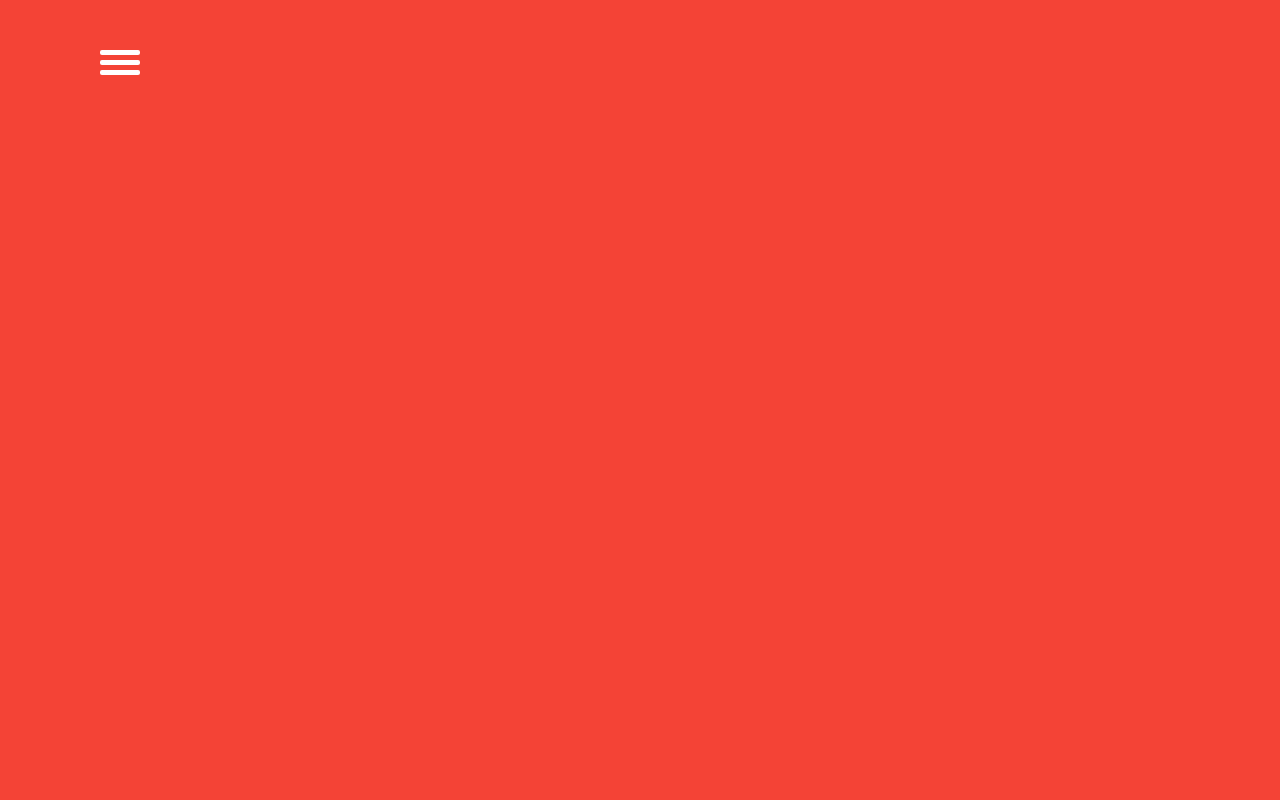
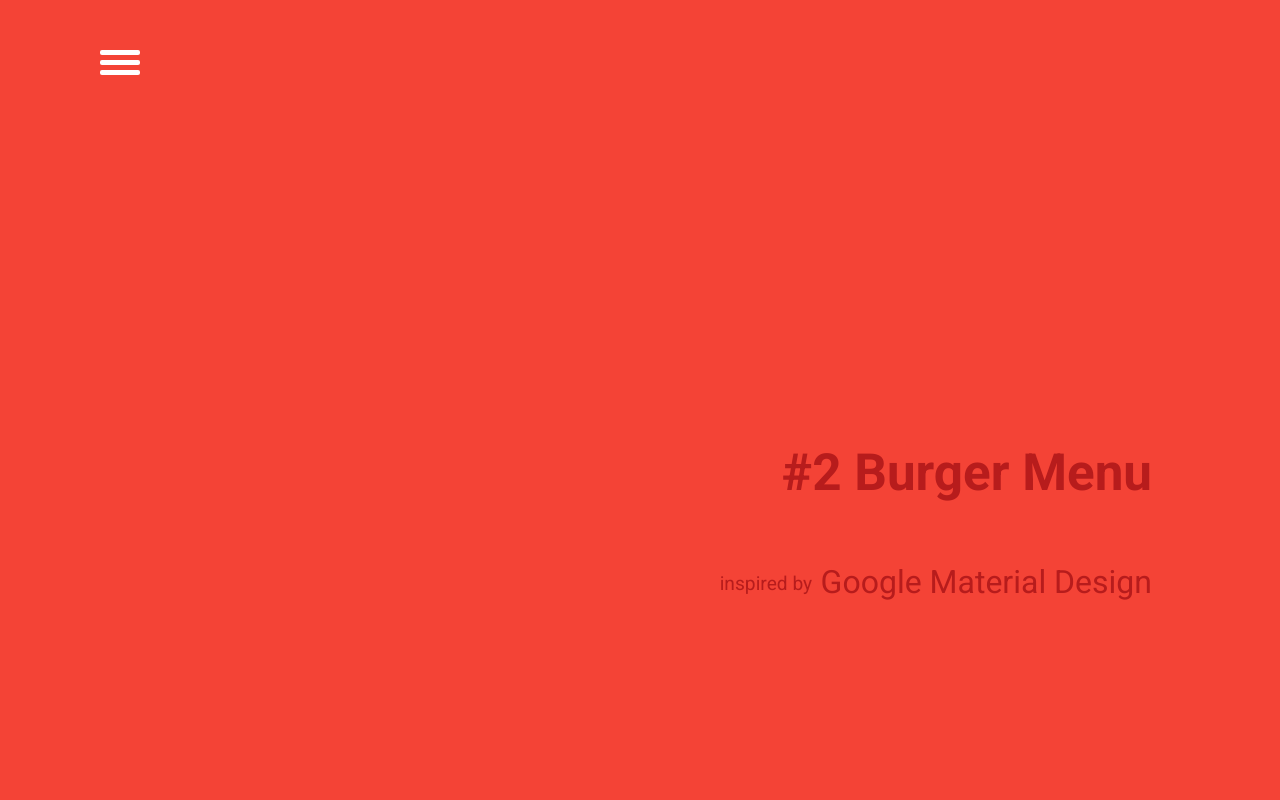
Before and after one commit to VictorFreire/2-Material-Design-Burger-Menu, a plain HTML site: page public_html/index.html in a window 1280 px wide. Drawn offline with Linux system fonts and the light colour scheme.

Commit message:
#2 commit.

```diff
--- a/public_html/index.html
+++ b/public_html/index.html
@@ -20,5 +20,9 @@ and open the template in the editor.
             <li><a href="#">Portfolio</a></li>
             <li><a href="#">Contact</a></li>
         </ul>
-    </body>
+        <aside>
+            <h1>#2 Burger Menu</h1>
+            <h4>inspired by</h4><h3>Google Material Design</h3>
+        </aside>
+</body>
 </html>
--- a/public_html/styles/style.css
+++ b/public_html/styles/style.css
@@ -22,11 +22,36 @@ a:focus {
     font-weight: 700;
     transition: .2s linear;
 }
+aside {
+    position: absolute;
+    color: #B71C1C;
+    top: 50%;
+    right: 10%;
+    bottom: 0;
+    text-align: right;
+}
+h1 {
+    font-size: 4vw;
+    font-weight: 700;
+}
+h3 {
+    float: right;
+    line-height: .3;
+    font-size: 2.5vw;
+    font-weight: lighter;
+}
+h4 {
+    float: left;
+    margin-left: -2%;
+    font-size: 1.5vw;
+    font-weight: lighter;
+}
 
 html, body {
     margin: 0;
     padding: 0;
     background-color: #F44336;
+    font-family: 'Roboto', sans-serif;
 }
 
 #menu, label:before, label:after {
```
